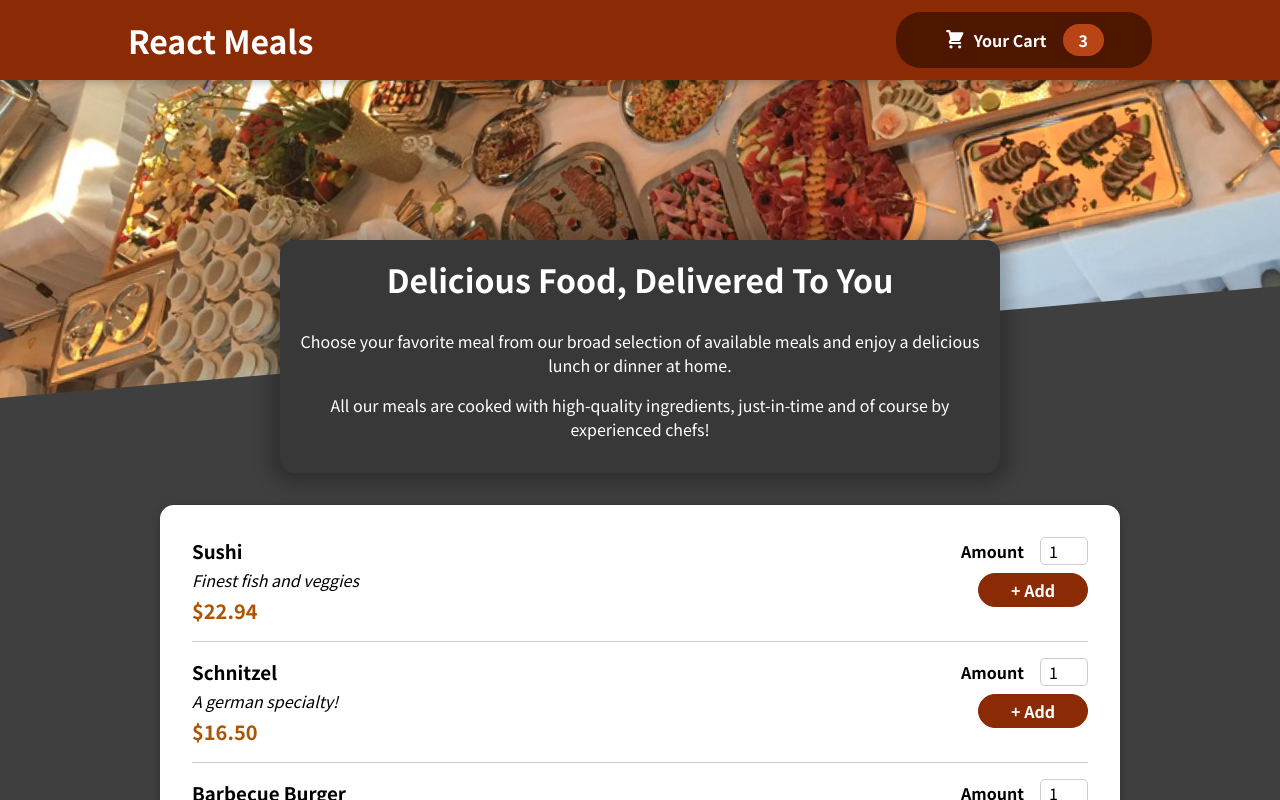
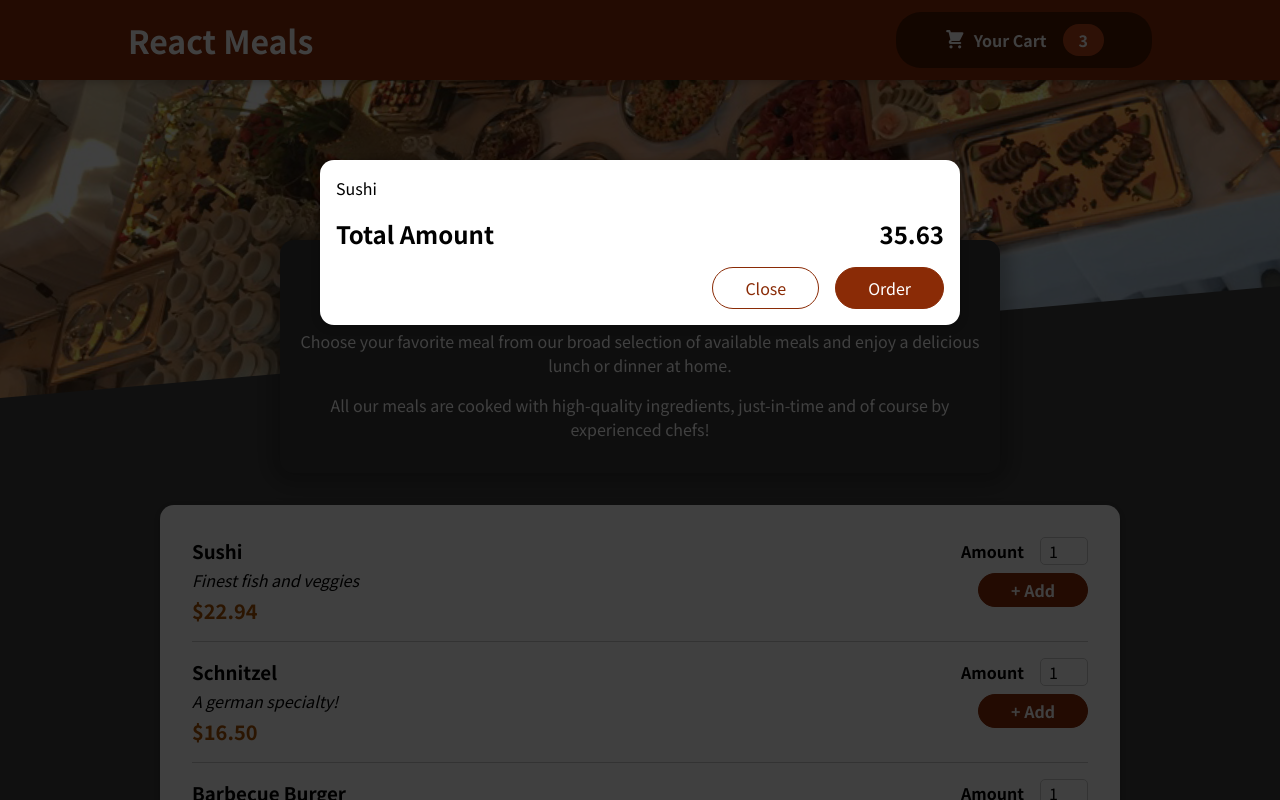
Before and after one commit to maddy8381/Food-Order-App, a React (Create React App) app: page / in a window 1280 px wide. Shown: the top 800 px of the page. Built offline with nearby package versions, Linux system fonts and the light colour scheme.

Commit message:
Modal Code Added - IMP*************************

```diff
--- a/public/index.html
+++ b/public/index.html
@@ -28,6 +28,7 @@
   </head>
   <body>
     <noscript>You need to enable JavaScript to run this app.</noscript>
+    <div id="overlays"></div>
     <div id="root"></div>
     <!--
       This HTML file is a template.
--- a/src/App.js
+++ b/src/App.js
@@ -1,10 +1,12 @@
 import React from 'react';
+import Cart from './components/Cart/Cart';
 import Header from "./components/Layout/Header";
 import Meals from './components/Meals/Meals';
 
 function App() {
   return (
     <React.Fragment>
+      <Cart />
       <Header />
       <main>
         <Meals />
--- a/src/components/Cart/Cart.js
+++ b/src/components/Cart/Cart.js
@@ -1,3 +1,4 @@
+import Modal from "../UI/Modal";
 import classes from "./Cart.module.css";
 
 const Cart = (props) => {
@@ -10,7 +11,7 @@
   );
 
   return (
-    <div>
+    <Modal>
       {cartItems}
       <div className={classes.total}>
         <span>Total Amount</span>
@@ -20,7 +21,7 @@
         <button className={classes["button--alt"]}> Close</button>
         <button className={classes.button}> Order</button>
       </div>
-    </div>
+    </Modal>
   );
 };
 
--- a/src/components/UI/Modal.js
+++ b/src/components/UI/Modal.js
@@ -1,5 +1,31 @@
+import React from "react";
 import classes from "./Modal.module.css";
+import ReactDOM from "react-dom";
 
-const Modal = (props) => {};
+const Backdrop = (props) => {
+  return <div className={classes.backdrop} />;
+};
+
+const ModalOverlay = (props) => {
+  return (
+    <div className={classes.modal}>
+      <div className={classes.content}>{props.children}</div>
+    </div>
+  );
+};
+
+const portalElement = document.getElementById("overlays");
+
+const Modal = (props) => {
+  return (
+    <React.Fragment>
+      {ReactDOM.createPortal(<Backdrop />, portalElement)}
+      {ReactDOM.createPortal(
+        <ModalOverlay>{props.children}</ModalOverlay>,
+        portalElement
+      )}
+    </React.Fragment>
+  );
+};
 
 export default Modal;
```
Also changed, not shown: 1 other file (tests, documents, lock files or other folders).
